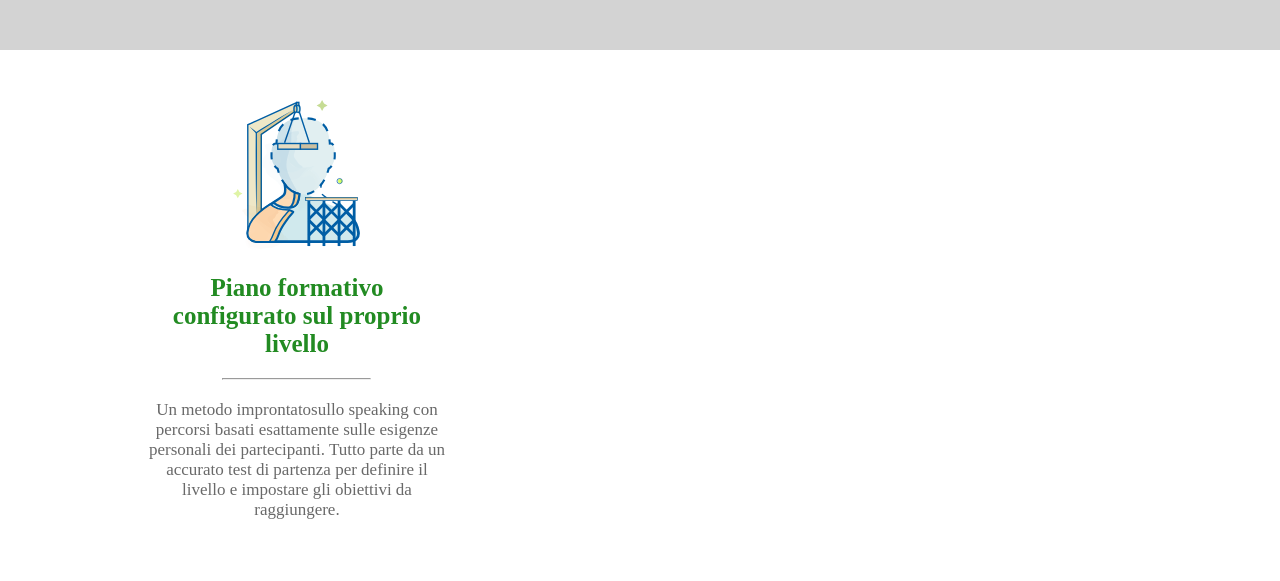
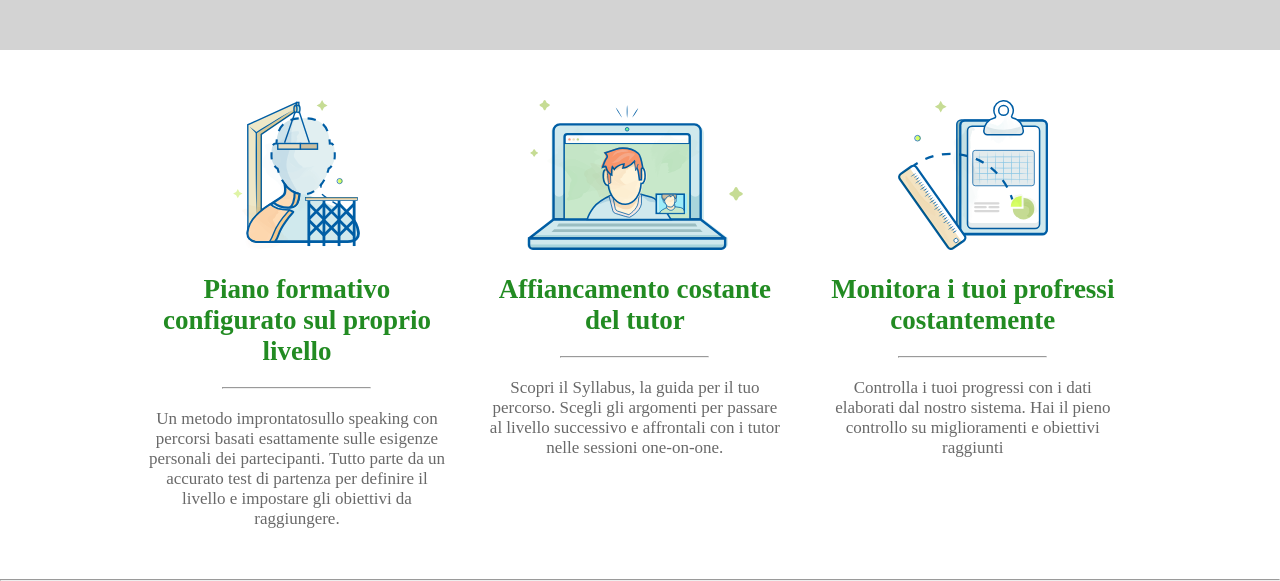
Before and after one commit to MarcoMihajlovic/htmlcss-fluentify, a plain HTML site: page index.html in a window 1280 px wide. Shown: the part 640-1221 px from the top of the page. Before the commit the page ends 1170 px from the top, so only its background shows below. Drawn offline with Linux system fonts and the light colour scheme.

Commit message:
3 colonne
Completate

```diff
--- a/css/style.css
+++ b/css/style.css
@@ -14,6 +14,10 @@
   position: relative;
   width: 80%;
   margin: 0 auto;
+}
+
+.margin {
+  margin-bottom: 40px;
 }
 
 .relative {
@@ -144,7 +148,7 @@ div #button_banner a:hover {
 }
 
 #green_title {
-  font-size: 25px;
+  font-size: 27px;
   color: forestgreen;
 }
 
@@ -182,7 +186,11 @@ div #button_banner a:hover {
   text-align: center;
 }
 
-hr {
+#special {
   margin: 20px auto;
   width: 50%;
 }
+
+hr {
+  width: 100%
+}
--- a/index.html
+++ b/index.html
@@ -53,7 +53,7 @@
         <p class="text grey">Solo un corso incentrato sulla Fluency può portare ad una soluzione definitiva concreta.</p>
       </div>
 
-      <div class="container">
+      <div class="container clearfix margin">
         <!-- Prima Colonna -->
         <div class="col">
           <div class="col_img">
@@ -62,12 +62,49 @@
           </div>
           <div class="col_text">
             <h3 id="green_title">Piano formativo configurato sul proprio livello</h3>
-            <hr>
+            <hr id="special">
             <p class="text grey">Un metodo improntatosullo speaking con percorsi basati esattamente sulle esigenze personali dei partecipanti. Tutto parte da un accurato test di partenza per definire il livello e impostare gli obiettivi da raggiungere.</p>
           </div>
 
         </div>
         <!-- Fine Prima Colonna -->
+
+        <!-- Seconda Colonna -->
+        <div class="col">
+          <div class="col_img">
+            <img src="img/computer.svg" alt="computer">
+
+          </div>
+          <div class="col_text">
+            <h3 id="green_title">Affiancamento costante del tutor</h3>
+            <hr id="special">
+            <p class="text grey">Scopri il Syllabus, la guida per il tuo percorso. Scegli gli argomenti per passare al livello successivo e affrontali con i tutor nelle sessioni one-on-one.</p>
+          </div>
+
+        </div>
+        <!-- Fine Seconda Colonna -->
+
+        <!-- Inizio Terza Colonna -->
+        <div class="col">
+          <div class="col_img">
+            <img src="img/doc.svg" alt="doc">
+
+          </div>
+          <div class="col_text">
+            <h3 id="green_title">Monitora i tuoi profressi costantemente</h3>
+            <hr id="special">
+            <p class="text grey">Controlla i tuoi progressi con i dati elaborati dal nostro sistema.  Hai il pieno controllo su miglioramenti e obiettivi raggiunti</p>
+          </div>
+
+        </div>
+        <!-- Fine Terza Colonna -->
+      </div>
+
+      <hr>
+
+      <div class="container clearfix">
+
+
       </div>
     </main>
     <!-- Fine Main -->
```
